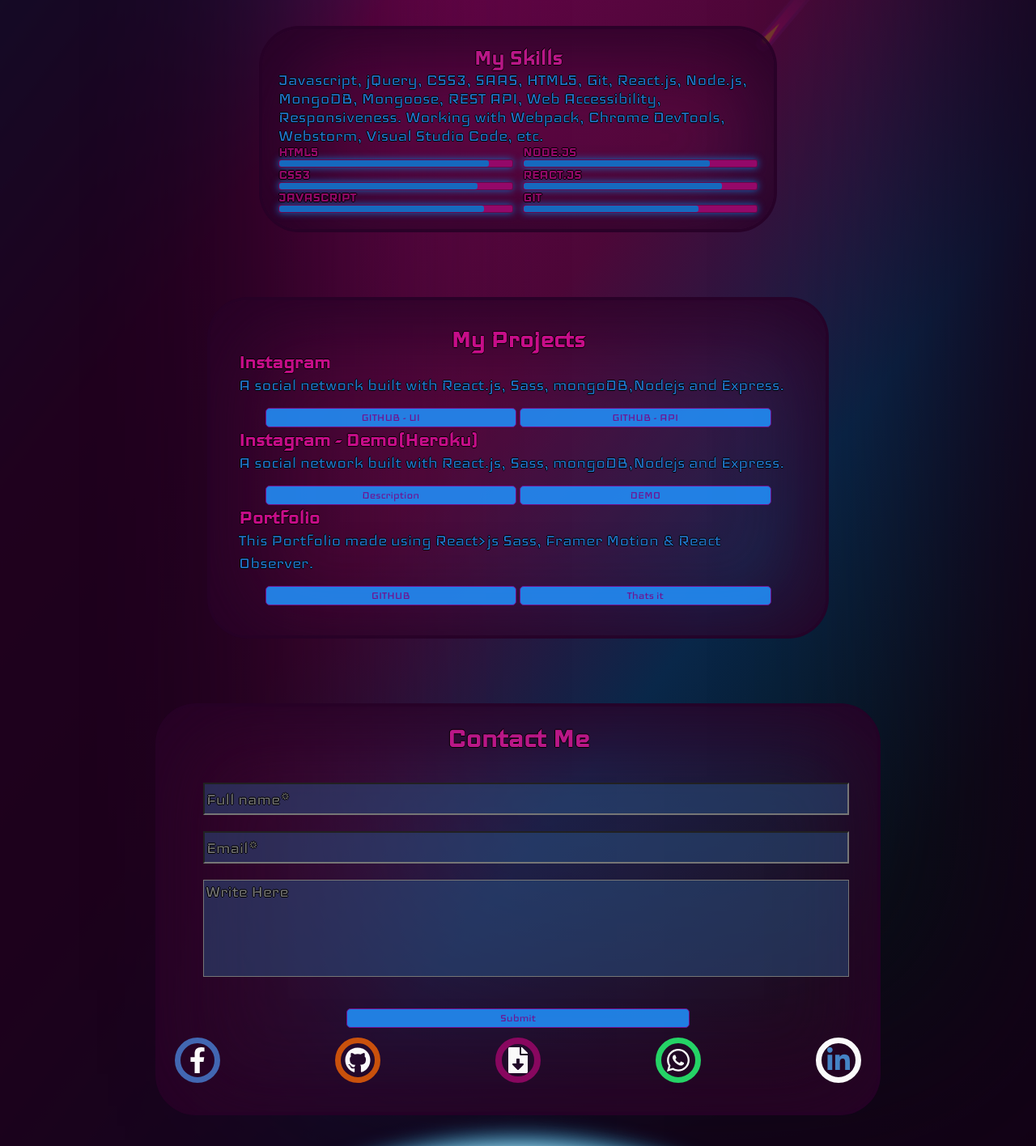
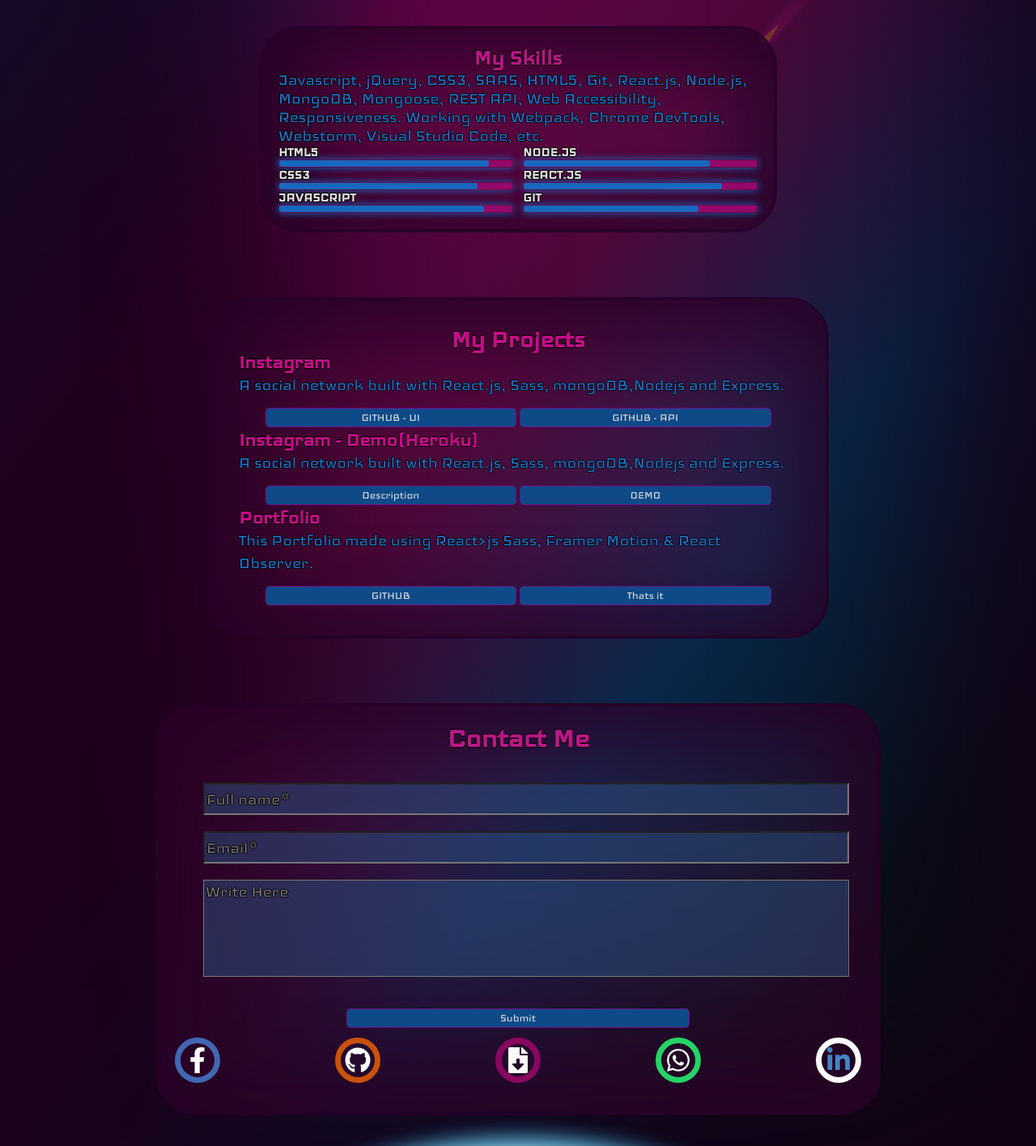
Before and after one commit to Yarinvanzikri/portfolio, a React (Create React App) app: page / in a window 1280 px wide. Shown: the part 1293-2709 px from the top of the page at 81% size. Built offline with nearby package versions, Linux system fonts and the light colour scheme.

Commit message:
button color change

```diff
--- a/src/data/ContactMe/ContactMe.scss
+++ b/src/data/ContactMe/ContactMe.scss
@@ -62,15 +62,15 @@
       width: 50%;
       height:3vh;
       font-size: 2vh;
-      background: rgba(34, 140, 245, 0.9);;
+      background: rgb(14, 74, 136);;
       outline: none;
       border-radius: 5px;
-      color: #730f8e;
+      color: #e1e1e1;
       border: 1px solid #730f8e;
 
       &:hover {
         background: rgba(34, 140, 245, 1);
-        color: #af0fda;
+        color: #4d0738;
       }
 
     }
--- a/src/data/MyWork/MyWork.scss
+++ b/src/data/MyWork/MyWork.scss
@@ -25,16 +25,16 @@
       width: 45%;
       height: 3vh;
       font-size: 2vh;
-      background: rgba(34, 140, 245, 0.9);;
+      background: rgb(14, 74, 136);;
       outline: none;
       border-radius: 5px;
-      color: #730f8e;
+      color: #e1e1e1;
       border: 1px solid #730f8e;
       margin: 0.5vh 2px;
 
       &:hover {
         background: rgba(34, 140, 245, 1);
-        color: #af0fda;
+        color: #4d0738;
       }
 
     }
@@ -88,7 +88,7 @@
         background: rgba(34, 140, 245, 0.9);;
         outline: none;
         border-radius: 5px;
-        color: #730f8e;
+        color: #e1e1e1;
         border: 1px solid #730f8e;
       }
     .projects {
--- a/src/data/Skills/Skills.scss
+++ b/src/data/Skills/Skills.scss
@@ -64,7 +64,7 @@
 
   list-style:none;
   padding:0;
-  color: #940869;
+  color: #e1e1e1;
   text-shadow: -1px 0 black, 0 0.5px black, 0.5px 0 black, 0 -1px black;
   .skillsBar{
     width:50px;
```
